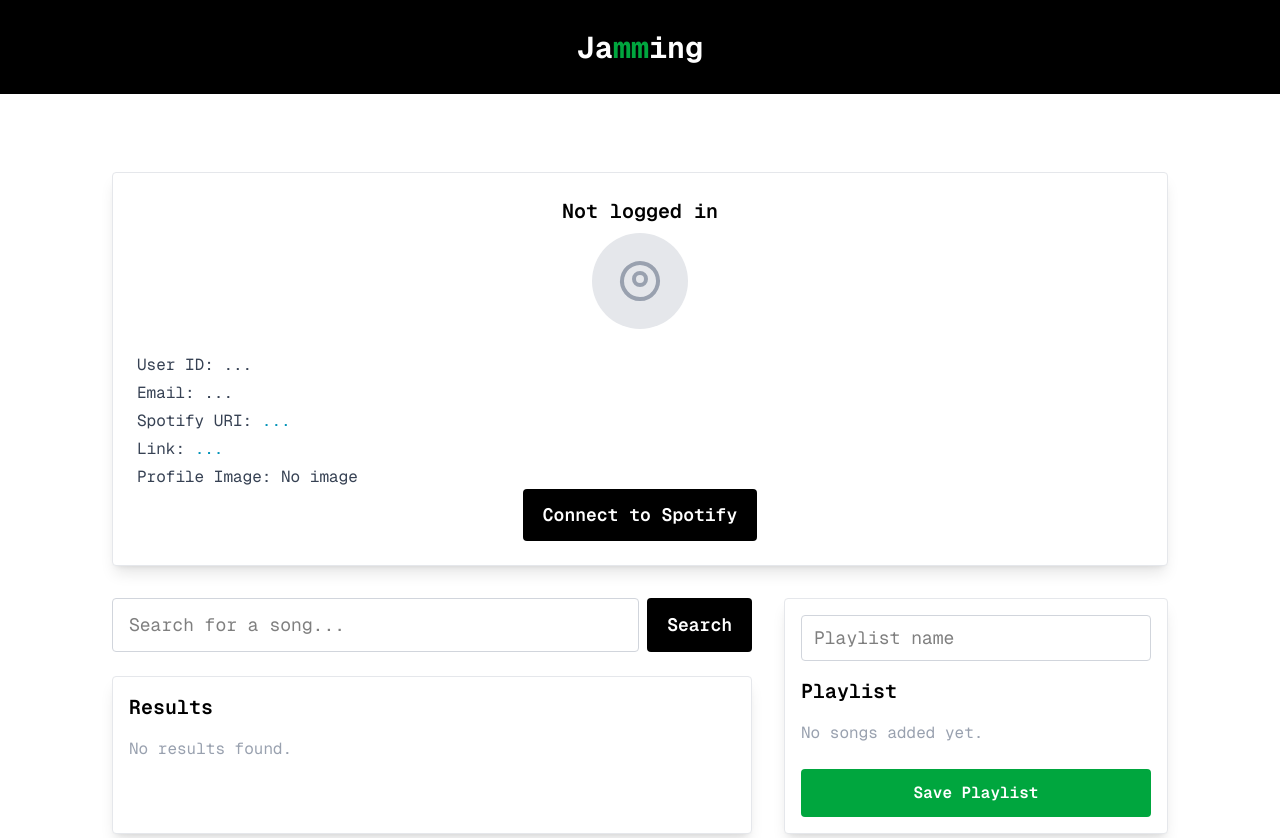
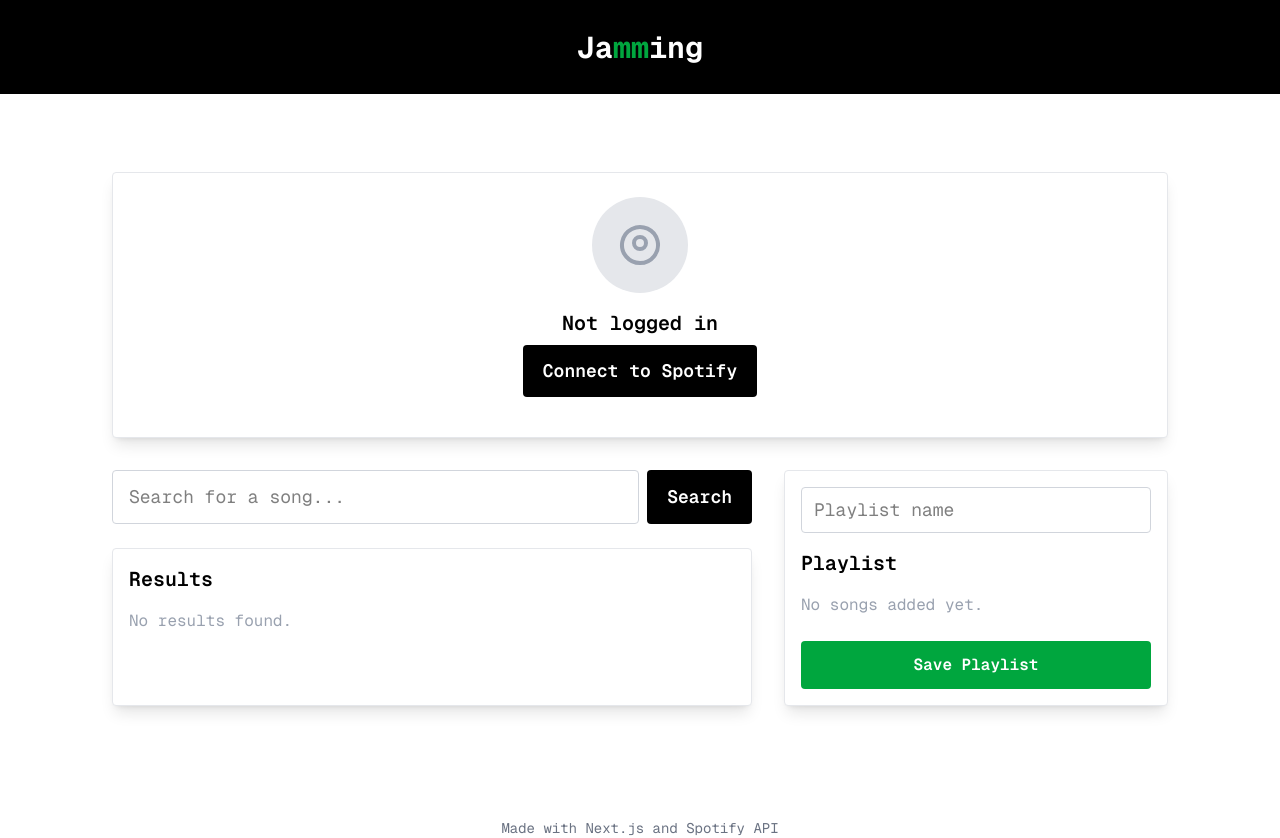
Before and after one commit to harold-hurst/jamming, a Next.js app: page / in a window 1280 px wide. Shown: the top 838 px of the page. Built offline with nearby package versions, Linux system fonts and the light colour scheme.

Commit message:
add more conditional checks to profile state object

```diff
--- a/src/pages/index.js
+++ b/src/pages/index.js
@@ -28,11 +28,24 @@ export default function Home() {
   const [profile, setProfile] = useState(null);
   const [code, setCode] = useState(null);
 
+  // try to get the code from the URL parameters
   useEffect(() => {
     const params = new URLSearchParams(window.location.search); // Get URL parameters
     const codeFromUrl = params.get("code");
+    if (codeFromUrl) {
       setCode(codeFromUrl);
+    }
   }, []);
+
+  // when code changes, we can use it to fetch the profile
+  useEffect(() => {
+    if (code) {
+      const accessToken = getAccessToken(clientId, code);
+      const profile = fetchProfile(accessToken);
+      setProfile(profile);
+      console.log("Profile fetched:", profile);
+    }
+  }, [code]);
 
   // Login functions
   // =====================================================================
@@ -41,19 +54,7 @@ export default function Home() {
 
   // step 1: handle login
   const handleLogin = async () => {
-
-
-    if (!code) {
-      alert("if block");
-      // If no code is present, redirect to the Spotify authorization page
     redirectToAuthCodeFlow(clientId);
-    } else {
-      alert("else block");
-      const accessToken = getAccessToken(clientId, code);
-      const profile = fetchProfile(accessToken);
-      setProfile(profile);
-      populateUI();
-    }
   };
 
   // step 2: redirect to auth code flow
@@ -126,29 +127,30 @@ export default function Home() {
     return await result.json();
   }
 
-  function populateUI() {
-    document.getElementById("displayName").innerText = profile.display_name;
-    if (profile.images[0]) {
-      const profileImage = new Image(200, 200);
-      profileImage.src = profile.images[0].url;
-      document.getElementById("avatar").appendChild(profileImage);
-      document.getElementById("imgUrl").innerText = profile.images[0].url;
-    }
-    document.getElementById("id").innerText = profile.id;
-    document.getElementById("email").innerText = profile.email;
-    document.getElementById("uri").innerText = profile.uri;
-    document
-      .getElementById("uri")
-      .setAttribute("href", profile.external_urls.spotify);
-    document.getElementById("url").innerText = profile.href;
-    document.getElementById("url").setAttribute("href", profile.href);
-  }
+  // function populateUI() {
+  //   document.getElementById("displayName").innerText = profile.display_name;
+  //   if (profile.images[0]) {
+  //     const profileImage = new Image(200, 200);
+  //     profileImage.src = profile.images[0].url;
+  //     document.getElementById("avatar").appendChild(profileImage);
+  //     document.getElementById("imgUrl").innerText = profile.images[0].url;
+  //   }
+  //   document.getElementById("id").innerText = profile.id;
+  //   document.getElementById("email").innerText = profile.email;
+  //   document.getElementById("uri").innerText = profile.uri;
+  //   document
+  //     .getElementById("uri")
+  //     .setAttribute("href", profile.external_urls.spotify);
+  //   document.getElementById("url").innerText = profile.href;
+  //   document.getElementById("url").setAttribute("href", profile.href);
+  // }
 
   // =====================================================================
 
   // App functions
   // =====================================================================
   // Filter results based on search term
+
   const filteredResults = results.filter(
     (song) =>
       song.title.toLowerCase().includes(inputValue.toLowerCase()) ||
@@ -215,14 +217,6 @@ export default function Home() {
             id="profile"
             className="bg-white rounded shadow-lg border border-gray-200 p-6 w-full flex flex-col items-center"
           >
-            <h2 className="text-xl font-semibold mb-2">
-
-                {profile
-                  ? `Logged in as <span id="displayName" className="text-green-600">${profile.display_name}</span>`
-                  : "Not logged in"}
-
-            </h2>
-
             <span id="avatar" className="mb-4">
               {profile && profile.images && profile.images.length > 0 ? (
                 <img
@@ -253,6 +247,29 @@ export default function Home() {
                 </div>
               )}
             </span>
+            <h2 className="text-xl font-semibold mb-2">
+              {profile ? (
+                <>
+                  Logged in as{" "}
+                  <span id="displayName" className="text-green-600">
+                    {profile.display_name}
+                  </span>
+                </>
+              ) : (
+                "Not logged in"
+              )}
+            </h2>
+
+            {!profile && (
+              <button
+                onClick={handleLogin}
+                className="mb-4 px-5 py-3 bg-black text-white rounded hover:bg-gray-800 text-lg font-semibold"
+              >
+                Connect to Spotify
+              </button>
+            )}
+
+            {profile && (
               <ul className="text-gray-700 text-base w-full mt-2 space-y-1">
                 <li>
                   User ID:{" "}
@@ -299,13 +316,7 @@ export default function Home() {
                   </span>
                 </li>
               </ul>
-
-            <button
-              onClick={handleLogin}
-              className="px-5 py-3 bg-black text-white rounded hover:bg-gray-800 text-lg font-semibold"
-            >
-              Connect to Spotify
-            </button>
+            )}
           </section>
         </div>
 
```
Lines whose indentation alone changed are shown as unchanged.
